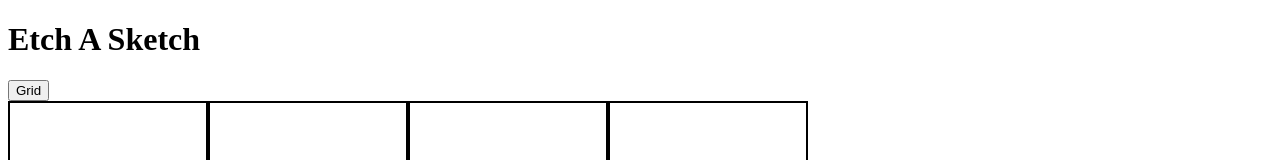
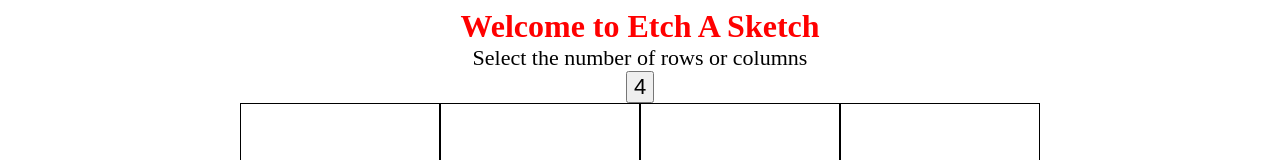
Before and after one commit to theleanbow/etch-a-sketch, a plain HTML site: page index.html in a window 1280 px wide. Shown: the top 160 px of the page. Drawn offline with Linux system fonts and the light colour scheme.

Commit message:
Etch a Sketch

```diff
--- a/index.html
+++ b/index.html
@@ -9,7 +9,8 @@
     <script src="script.js" defer></script>
   </head>
   <body>
-    <h1>Etch A Sketch</h1>
-    <button class="button">Grid</button>
+    <h1>Welcome to Etch A Sketch</h1>
+    <span> Select the number of rows or columns </span>
+    <button class="button">4</button>
   </body>
 </html>
--- a/script.js
+++ b/script.js
@@ -8,8 +8,10 @@ button.insertAdjacentElement("afterend", mainContainer);
 //take the value of number of rows/columns of the grid from user
 function numberOfSquares() {
   button.addEventListener("click", function () {
-    sq = parseInt(prompt("Enter the number of squares per row "));
-    // if (sq > 10) numberOfSquares();
+    do {
+      sq = parseInt(prompt("Enter the number of squares per row "));
+    } while (sq > 100);
+    if (!Number.isNaN(sq)) button.innerText = sq;
     div = Array.from(Array(sq), () => new Array(sq));
     clearGrid();
     createGrid(mainContainer);
@@ -33,7 +35,7 @@ function createGrid(button) {
       div[i][j].style.padding = "0px";
       div[i][j].style.width = `${length / sq}px`;
       div[i][j].style.height = `${length / sq}px`;
-      div[i][j].style.border = "2px solid black";
+      div[i][j].style.border = "1px solid black";
       // div[i][j].style[border - sizing] = "border-box";
       container[i].appendChild(div[i][j]);
     }
--- a/style.css
+++ b/style.css
@@ -1,12 +1,23 @@
 .square {
-  /* width: 100px; */
-  /* height: 100px; */
-  /* margin: 0; */
-  /* padding: 0; */
-  /* border: 2px solid black; */
   box-sizing: border-box;
+}
+
+h1 {
+  margin: 0;
+  padding: 0;
+  color: red;
 }
 
 .colorTrial {
   background-color: orange;
 }
+body {
+  display: flex;
+  flex-direction: column;
+  align-items: center;
+}
+.button,
+span {
+  font-size: 22px;
+  display: inline;
+}
```
